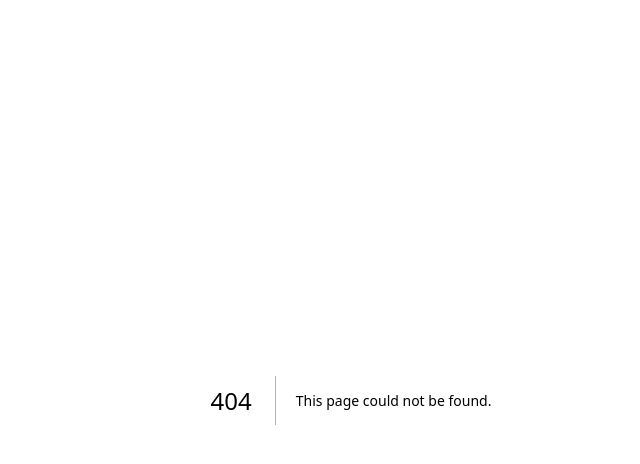
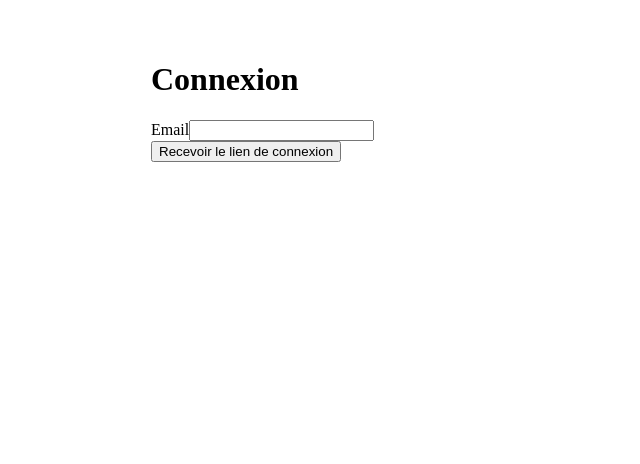
Before and after one commit to ShecklerG/Microsaas, a Next.js app: page /connexion in a window 1280 px wide. Before the commit this address had no page. Shown: the top 464 px of the page, without its empty margins (289-929 px from the left). Built offline with nearby package versions, Linux system fonts and the light colour scheme; no server answers.

Commit message:
Create page.tsx

```diff
--- /dev/null
+++ b/app/connexion/page.tsx
@@ -0,0 +1,51 @@
+"use client";
+
+import { useState } from "react";
+import { supabase } from "@/lib/supabase";
+
+export default function Connexion() {
+  const [email, setEmail] = useState("");
+  const [envoye, setEnvoye] = useState(false);
+  const [erreur, setErreur] = useState("");
+  const [loading, setLoading] = useState(false);
+
+  async function handleSubmit(e: React.FormEvent) {
+    e.preventDefault();
+    setLoading(true);
+    setErreur("");
+
+    const { error } = await supabase.auth.signInWithOtp({ email });
+
+    setLoading(false);
+    if (error) {
+      setErreur("Erreur : " + error.message);
+      return;
+    }
+    setEnvoye(true);
+  }
+
+  return (
+    <main style={{ maxWidth: 400, margin: "0 auto", padding: "2rem" }}>
+      <h1>Connexion</h1>
+      {envoye ? (
+        <p>Un lien de connexion t'a été envoyé par email. Clique dessus pour continuer.</p>
+      ) : (
+        <form onSubmit={handleSubmit}>
+          <label>
+            Email
+            <input
+              type="email"
+              value={email}
+              onChange={(e) => setEmail(e.target.value)}
+              required
+            />
+          </label>
+          {erreur && <p style={{ color: "red" }}>{erreur}</p>}
+          <button type="submit" disabled={loading}>
+            {loading ? "Envoi..." : "Recevoir le lien de connexion"}
+          </button>
+        </form>
+      )}
+    </main>
+  );
+}
```
